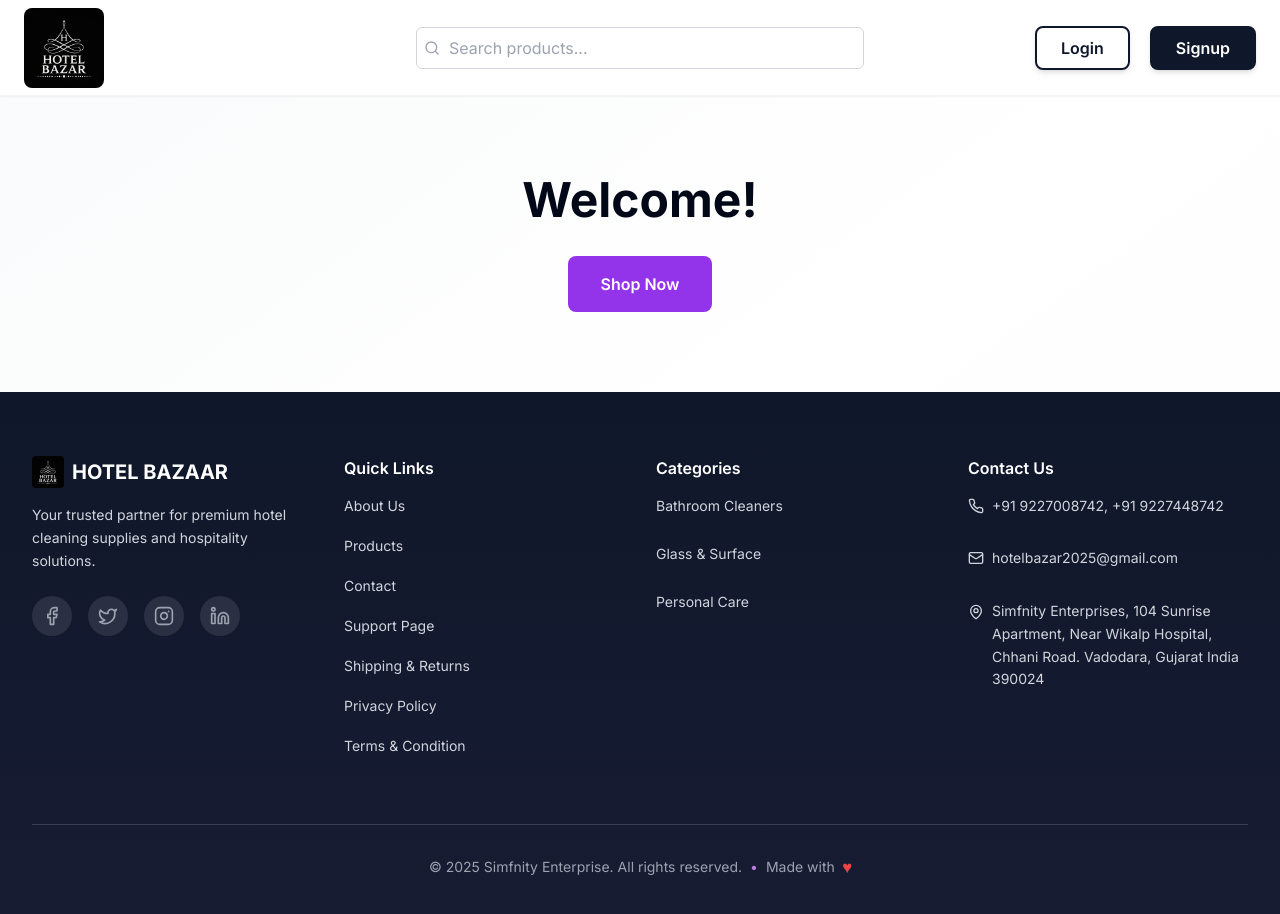
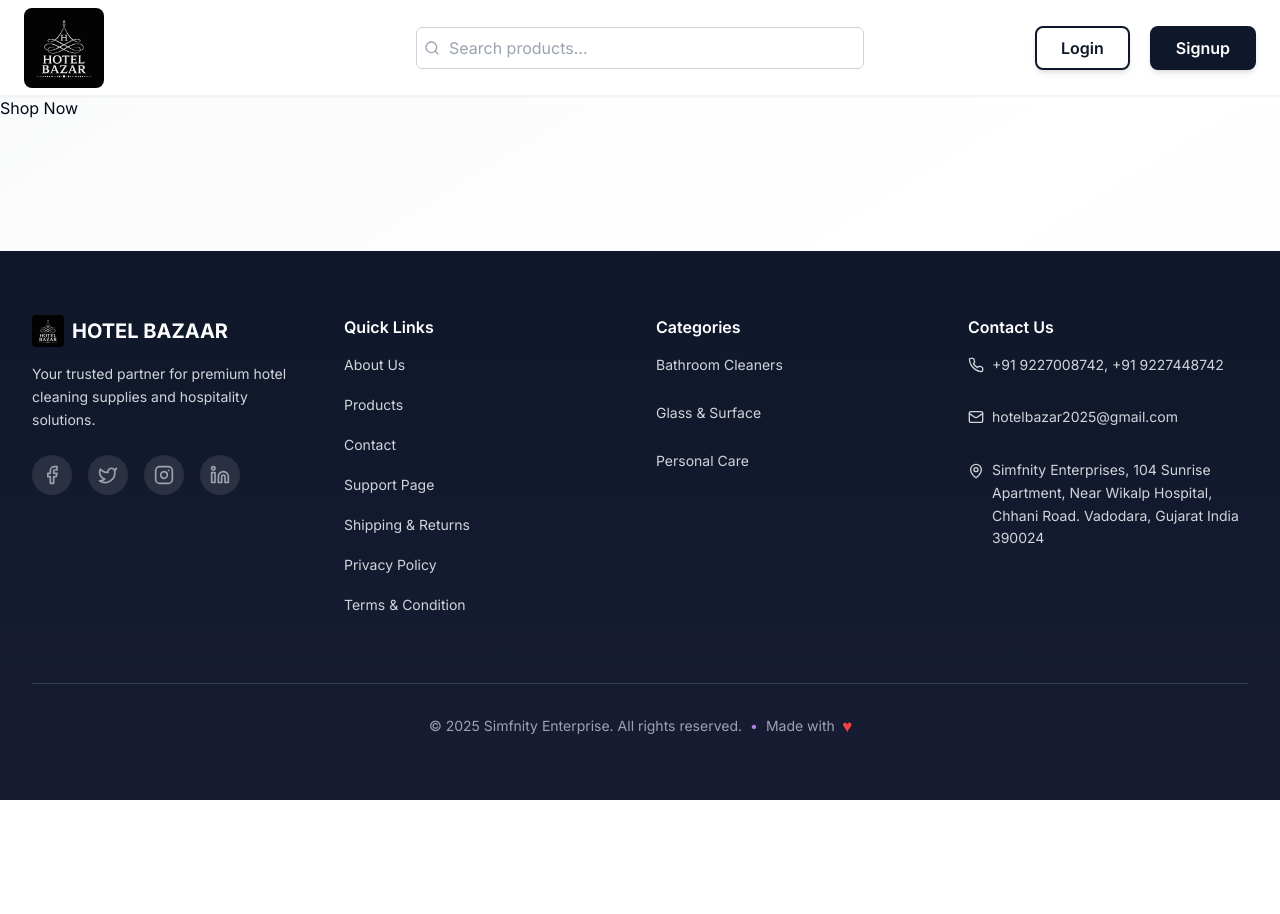
Before and after one commit to bravetiger01/hotel-bazaar, a Next.js app in the folder frontend/: page / in a window 1280 px wide. Shown: the top 914 px of the page. After the commit the page ends 800 px from the top, so only its background shows below. Built offline with nearby package versions, Linux system fonts and the light colour scheme.

Commit message:
grok test two

```diff
--- a/frontend/components/Hero.js
+++ b/frontend/components/Hero.js
@@ -1,44 +1,19 @@
 "use client";
-
 import { useRouter } from "next/navigation";
-import { useTransition } from "react";
-import { useCallback, useRef } from "react";
+import { startTransition } from "react";
 
 export default function Hero() {
   const router = useRouter();
-  const [isPending, startTransition] = useTransition();
-  const isNavigating = useRef(false); // Prevent multiple pushes
 
-  // Debounced handler to avoid spam clicks in prod
-  const handleButtonClick = useCallback(() => {
-    if (isNavigating.current || isPending) return; // Guard against loops
-    isNavigating.current = true;
-
+  const goToProducts = () => {
     startTransition(() => {
-      try {
-        router.push("/products");
-      } catch (error) {
-        console.error("Navigation failed:", error); // Log for Vercel Function logs
-        isNavigating.current = false; // Reset on error
-      }
+      router.push("/products");
     });
-
-    // Reset after a short delay (adjust if needed)
-    setTimeout(() => {
-      isNavigating.current = false;
-    }, 1000);
-  }, [router, isPending]);
+  };
 
   return (
-    <div className="text-center py-20">
-      <h1 className="text-5xl font-bold mb-8">Welcome!</h1>
-      <button
-        onClick={handleButtonClick}
-        disabled={isPending || isNavigating.current}
-        className="bg-purple-600 text-white px-8 py-4 rounded-lg font-semibold hover:bg-purple-700 transition disabled:opacity-50"
-      >
-        {isPending ? "Loading..." : "Shop Now"}
-      </button>
-    </div>
+    <button onClick={goToProducts} className="...">
+      Shop Now
+    </button>
   );
 }
```
